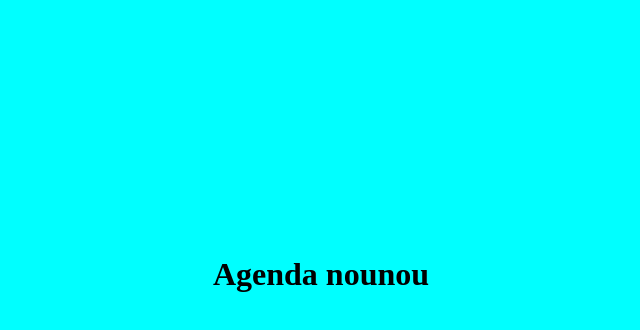
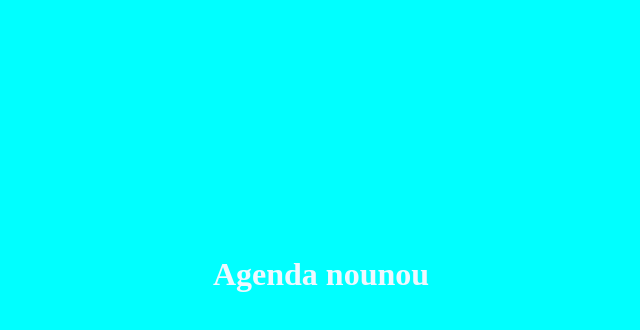
Before and after one commit to dassepascal/Ageda-nounou, a plain HTML site: page index.html in a window 1280 px wide. Shown: the part 18-348 px from the top of the page, without its empty margins (319-959 px from the left). Drawn offline with Linux system fonts and the light colour scheme.

Commit message:
modif couleur du grand titre

```diff
--- a/index.html
+++ b/index.html
@@ -6,6 +6,6 @@
     </head>
 
     <body style="background-color: aqua">
-        <h1 style=" padding-top: 20%; text-align: center;">Agenda nounou</h1>
+        <h1 style=" padding-top: 20%; text-align: center;color:aliceblue;">Agenda nounou</h1>
     </body>
 </html>
```
